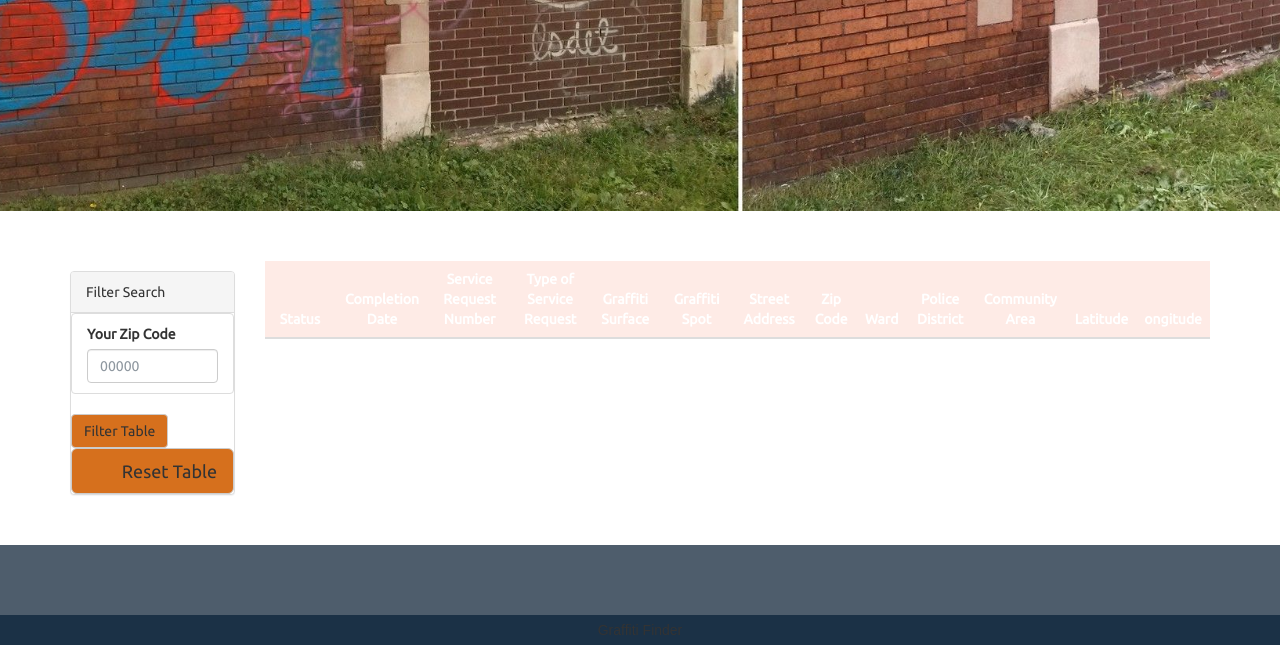
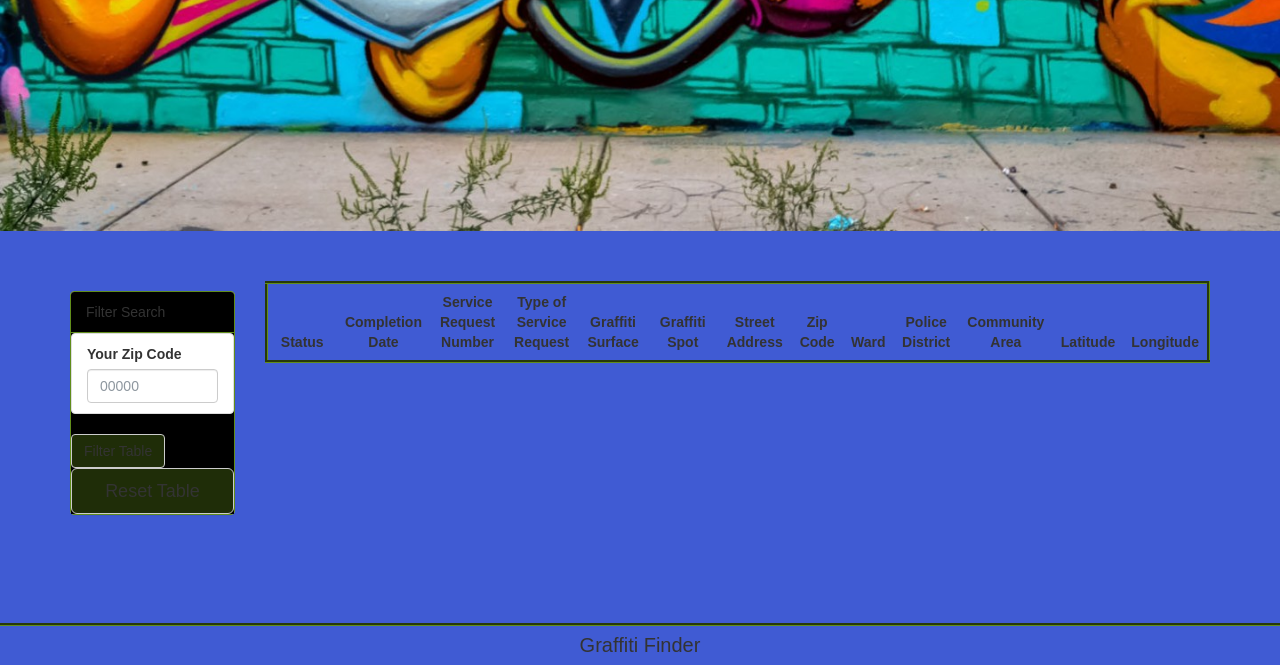
Before and after one commit to liliana-ilut/graffiti-removal, a plain HTML site: page table.html in a window 1280 px wide. Shown: the part 389-1054 px from the top of the page. Drawn offline with nearby package versions, Linux system fonts and the light colour scheme; no server answers.

Commit message:
changed style to table

```diff
--- a/static/css/styletable.css
+++ b/static/css/styletable.css
@@ -1,45 +1,46 @@
 /* picture image source https://www.bombingscience.com/graffiti-pictures/city/chicago/artist/meeting-of-styles-2014 */
+/* https://www.graffitiremovalindetroit.com/before-after/ */
 
-* {
-    box-sizing: border-box;
-    font-family: Ubuntu, sans-serif;
-  }
-  .h1 {
-    font-family: 'Trebuchet MS', 'Lucida Sans Unicode', 'Lucida Grande', 'Lucida Sans', Arial, sans-serif;
-  }
+/* /* Import fonts */
+/* @import url('https://fonts.googleapis.com/css?family=Space+Mono:700'); */
+/* @import url('https://fonts.googleapis.com/css?family=Lato'); */
+/* @import url('https://fonts.googleapis.com/css?family=Michroma'); */
+/* @import url('https://fonts.googleapis.com/css?family=Karla'); */
+
 html,
 body {
   height: 100%;
   padding: 0;
   margin: 0;
+  background-color: rgb(64, 91, 211);
 }
 
-  /* Make button more visible */
-  .btn{
-    background-color: rgb(214, 112, 29);
-    position: center;
-    text-align-last: right;
-    /* right : 50px;
-    left: 40px; */
+*{
+  box-sizing: border-box;
+  font-family: 'Karla', sans-serif;
+
 }
 
+/* Make buttons more visible */
+  .btn{
+    background-color: rgba(97, 141, 27, 0.322);
+  }
 
+  @keyframes bounce {
+    from { transform: translate3d(0, -50px, 0);     }
+    to   { transform: translate3d(0, 0px, 0); }
+  }
+  /* div .navbar{
+    background-color: black !important;
+    border-bottom-style: groove;
+    border-bottom-color: #618D1B;
+  } */
   /* The wrapper contains all of the page's content besides the footer, which is pushed to the bottom of the page */
   .wrapper {
     position: relative;
     min-height: 100%;
     padding-bottom: 130px;
     overflow: auto;
-  }
-
-  /* The footer is positioned at the bottom of the page */
-  .footer {
-    position: absolute;
-    right: 0;
-    bottom: 0;
-    left: 0;
-    min-height: 100px;
-    background: #4e5d6c;
   }
 
   /* The code styles the text at the bottom of the footer */
@@ -49,27 +50,42 @@
     bottom: 0;
     left: 0;
     padding: 5px;
-    background: #1b3146;
+    border-top-style: groove;
+    border-top-color: #618D1B;
+    font-size: 2rem;
   }
-
+   */
   .navbar {
     padding: 5px;
     margin: 0;
+
+
   }
 
-  /* This CSS styles the ufo icon in the navbar
-  .nav-ufo {
-    position: absolute;
-    bottom: 5px;
-    left: 150px;
-    width: 35px;
-    color: white;
-  } */
+div .panel{
+  border-style: groove;
+  border-color: #618D1B;
+}
 
-  /* Adding styles to the aside and filter form
+div .panel-heading{
+  background-color: black !important;
+  border-bottom-style: groove !important;
+  border-bottom-color: #618D1B !important;
+}
+div .panel-body{
+  background-color: black !important;
+}
+
+ul #filters{
+  background-color: black !important;
+}
+
+  /* Adding styles to the aside and filter form */
   .ufo-form {
     margin-top: 50px;
-  } */
+
+
+  }
 
   .filters .panel-body {
     padding: 0;
@@ -83,14 +99,12 @@
     display: block;
     width: 100%;
     padding: 8px;
-    color: #e740f3;
+    color: #8e979f;
     outline: none;
   }
 
   #table-area th {
     text-align: center;
-    background-color: #f0481d1c;
-    color: white;
   }
 
   #table-area th:first-child,
@@ -113,11 +127,12 @@
     height: 550px;
     padding: 20px;
     margin: 0;
-    background: rgb(216, 11, 11);
-    background-image: url("../img/before_after.jpg");
+    background: black;
+    background-image: url("../img/lovechicago.jpg");
     background-attachment: fixed;
     background-position: bottom center;
     background-size: cover;
+
   }
 
   .hero h1 {
@@ -154,11 +169,21 @@
     color: #8e979f;
   }
 
+
+  table{
+    border-style: groove;
+    border-color: #618D1B;
+  }
   /* media queries which will only be activated at specific screen sizes */
   @media (max-width: 800px) {
     #table-area td {
       font-size: 1em;
     }
+  }
+
+
+.table-striped > tbody > tr:nth-child(2n+1) > td, .table-striped > tbody > tr:nth-child(2n+1) > th {
+   background-color: #1F2D09;
 }
 
   @media (max-width: 500px) {
@@ -169,7 +194,7 @@
     #table-area tr td:first-child {
       font-size: 1.8em;
       font-weight: bold;
-      background: #8ecf24;
+      background: #1b3146;
     }
 
     #table-area tr td:last-child {
@@ -182,7 +207,8 @@
       height: 1px;
       margin-top: 20px;
       content: " ";
-      background: rgb(109, 113, 117);
+      background: aliceblue;
+
     }
 
     #table-area td {
@@ -194,12 +220,14 @@
       text-align: center;
     }
 
+
     #table-area tbody td::before {
       display: block;
       font-size: 1.4em;
       font-weight: bold;
       text-align: center;
       content: attr(data-th);
+
     }
 
     .hero h1 {
--- a/table.html
+++ b/table.html
@@ -68,7 +68,7 @@
                   <th class="table-head">Police District</th>
                   <th class="table-head">Community Area</th>
                   <th class="table-head">Latitude</th>
-                  <th class="table-head">ongitude</th>
+                  <th class="table-head">Longitude</th>
                 </tr>
               </thead>
               <tbody></tbody>
```
Lines whose indentation alone changed are shown as unchanged.
